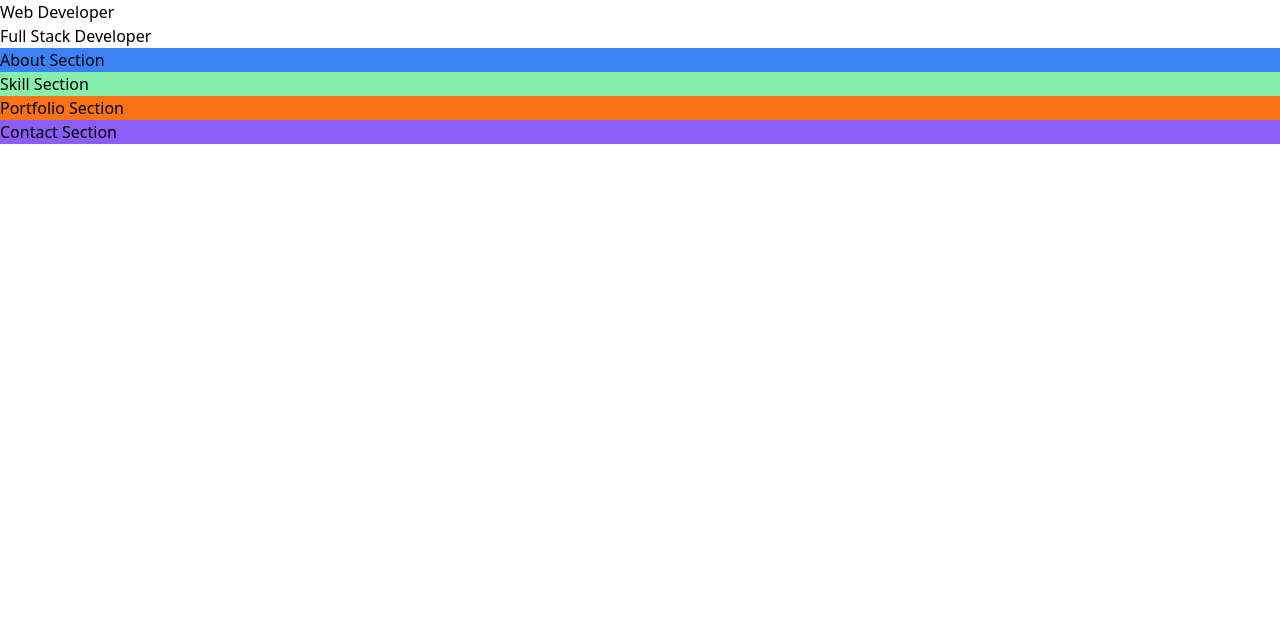
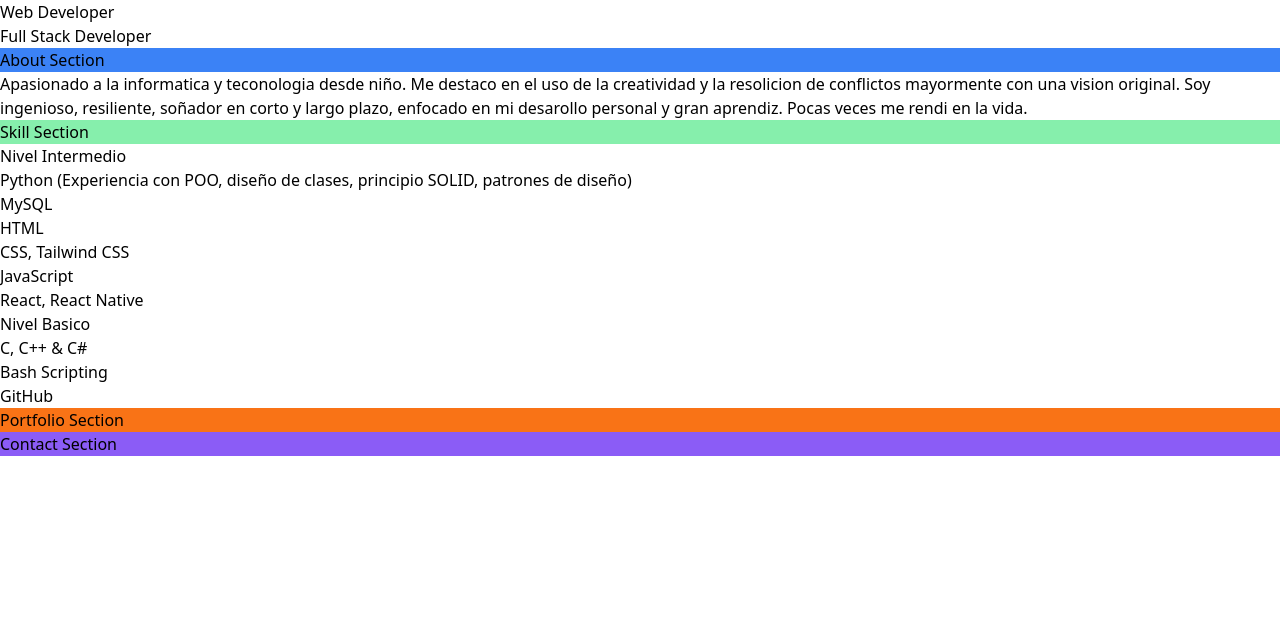
Before and after one commit to DemianJuarez/PortfolioDJS, a website: page index.html in a window 1280 px wide. Shown: the part 180-800 px from the top of the page. Drawn offline with Linux system fonts and the light colour scheme.

Commit message:
feat(index): add AboutSection and SkillSection

```diff
--- a/index.html
+++ b/index.html
@@ -8,7 +8,7 @@
 </head>
 <body>
     <header>
-        <nav class="fixed flex w-full px-3 bg-blue-300 shadow py-3 space-x-2">
+        <nav class="fixed flex w-full px-3 bg-blue-600 shadow py-3 space-x-2">
             <div class="logoNavBar">
                 <a>
                     <img src="https://pulseapp.com/img/pulse-logo.svg" class="h-8 inline" alt="logo Demian Juarez Saldana" />
@@ -56,11 +56,51 @@
             <h2 class="bg-blue-500">
                 About Section
             </h2>
+            <p>
+                Apasionado a la informatica y teconologia desde niño. Me destaco en el uso de la creatividad y la resolicion de conflictos mayormente con una vision original. Soy ingenioso, resiliente, soñador en corto y largo plazo, enfocado en mi desarollo personal y gran aprendiz. Pocas veces me rendi en la vida.
+            </p>
         </section>
         <section id="skillSection">
             <h2 class="bg-green-300">
                 Skill Section
             </h2>
+            <p>
+                Nivel Intermedio
+            </p>
+            <ul>
+                <li>
+                    Python (Experiencia con POO, diseño de clases, principio SOLID, patrones de diseño)
+                </li>
+                <li>
+                    MySQL
+                </li>
+                <li>
+                    HTML
+                </li>
+                <li>
+                    CSS, Tailwind CSS
+                </li>
+                <li>
+                    JavaScript
+                </li>
+                <li>
+                    React, React Native
+                </li>
+            </ul>
+            <p>
+                Nivel Basico
+            </p>
+            <ul>
+                <li>
+                    C, C++ & C#
+                </li>
+                <li>
+                    Bash Scripting
+                </li>
+                <li>
+                    GitHub
+                </li>
+            </ul>
         </section>
         <section id="portfolioSection">
             <h2 class="bg-orange-500">
```
Also changed, not shown: output.css.
